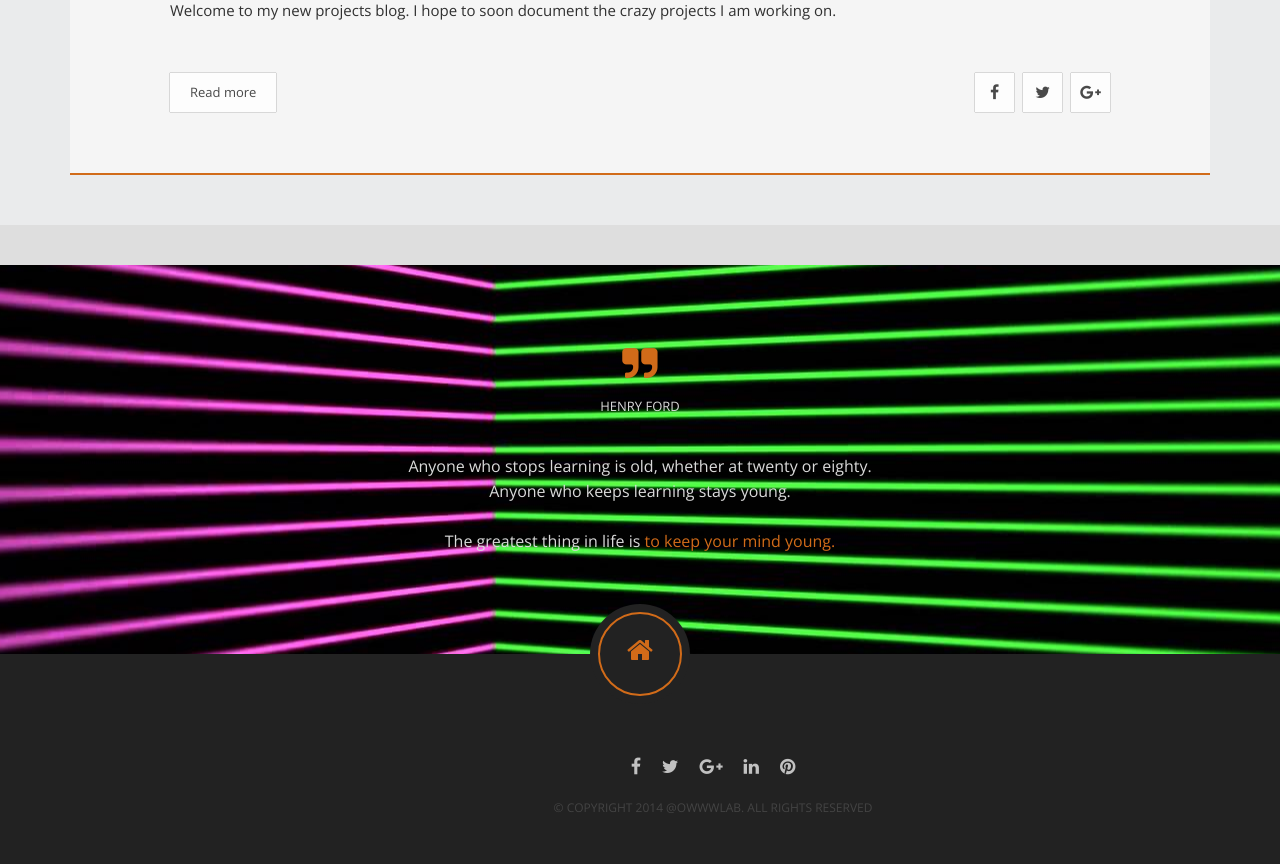
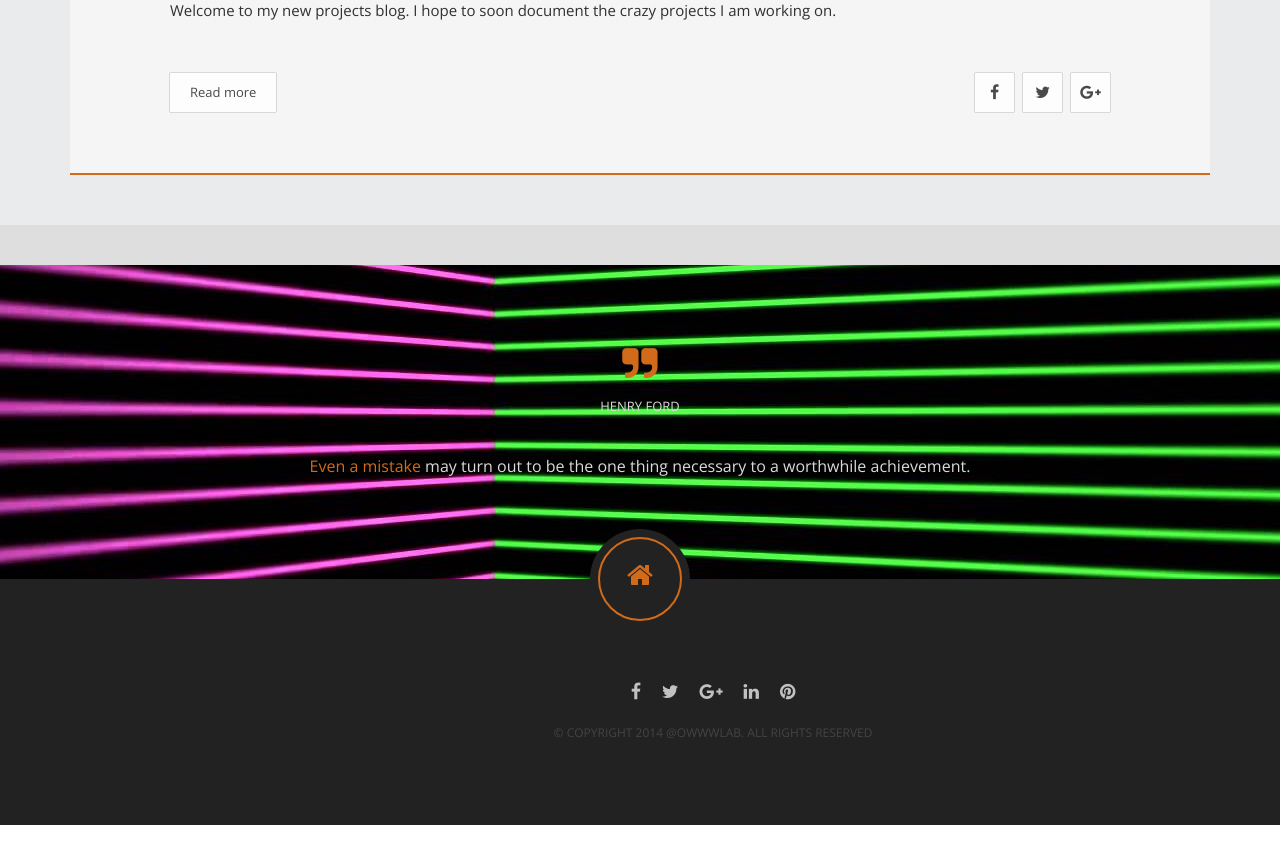
Before and after one commit to nog3/nog3.github.io, a Jekyll site: the page built from index.html, in a window 1280 px wide and 900 px high, scrolled down 1544 px. Shown: the top 864 px of the window. Built offline with Jekyll 4.4.1, drawn with Linux system fonts in a browser that asks for light colours; nearby versions of some CDN libraries; library files that are not in the unit come from our copies; Markdown is read by kramdown in place of the engine named in the settings; the list of posts is cut into pages by our own code; after the commit the page ends 2369 px from its top, so only the background shows below that.

Commit message:
Update footer.html

```diff
--- a/_includes/footer.html
+++ b/_includes/footer.html
@@ -8,9 +8,7 @@
                         </div>
                         <span class="quote-name">Henry Ford</span>
                         <div class="quote-text">
-                            Anyone who stops learning is old, whether at twenty or eighty.<br />
-                            Anyone who keeps learning stays young.
-                            <br /><br />The greatest thing in life is <span class="colored-text">to keep your mind young.</span>
+<span class="colored-text">Even a mistake</span> may turn out to be the one thing necessary to a worthwhile achievement.
                         </div>
                     </div>
                 </div>
```
